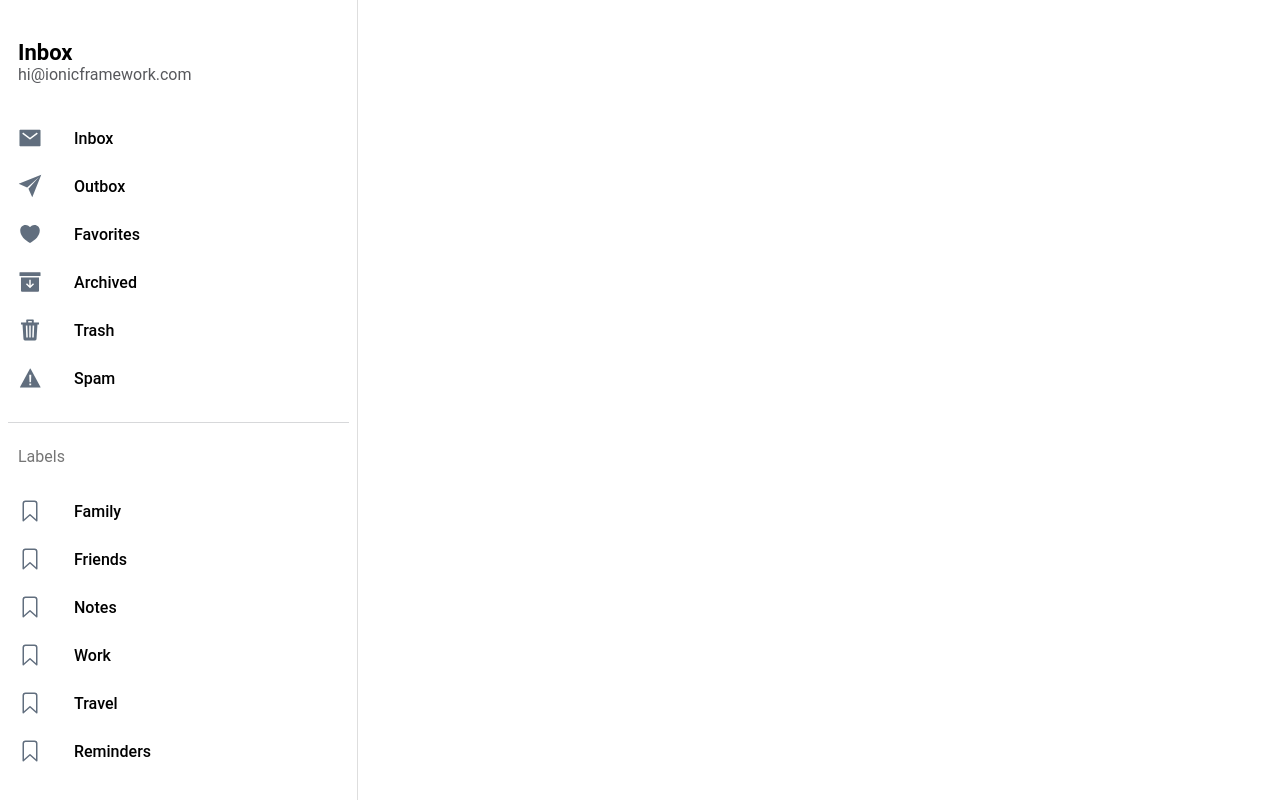
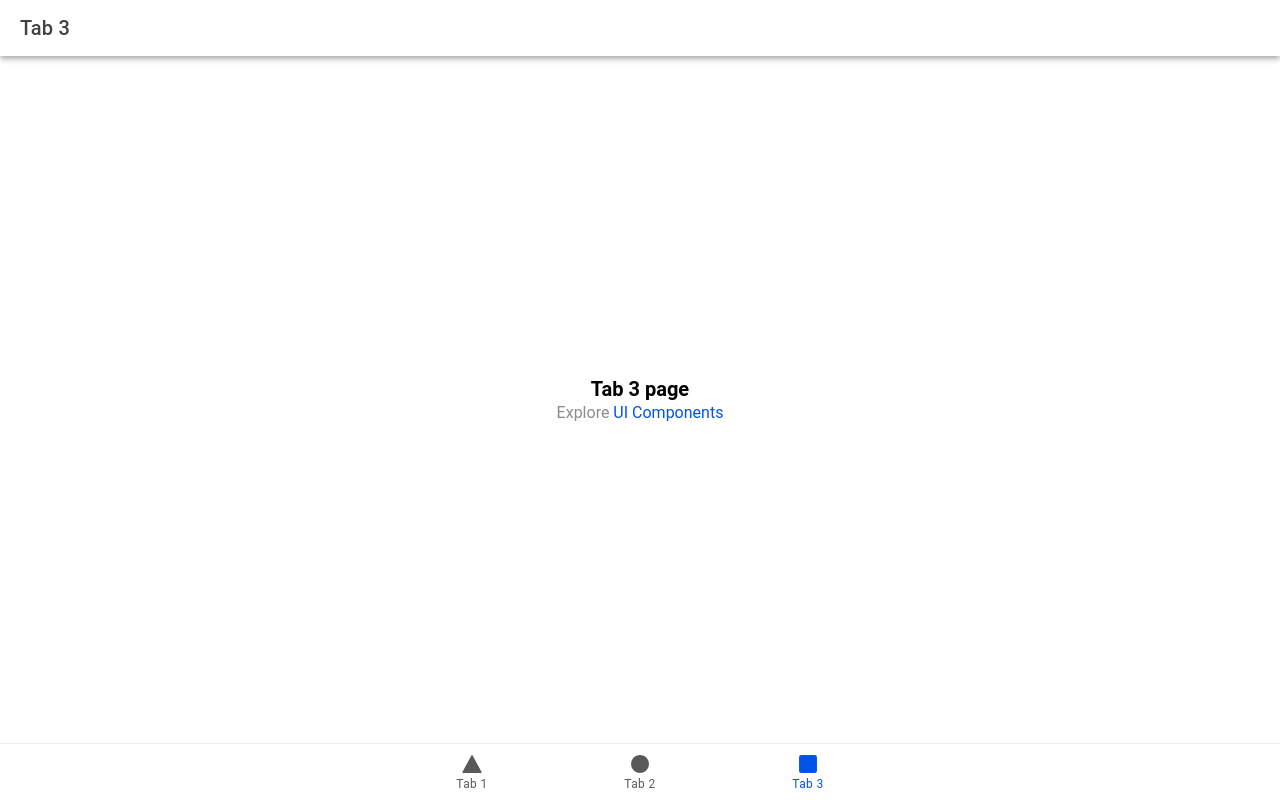
Before and after one commit to uarkHackathon2025/hackathonApp, a React (Vite) app: page /tab3 in a window 1280 px wide. Built offline with nearby package versions, Linux system fonts and the light colour scheme.

Commit message:
init app

```diff
--- a/package.json
+++ b/package.json
@@ -12,9 +12,11 @@
     "lint": "eslint"
   },
   "dependencies": {
+    "@capacitor/android": "7.2.0",
     "@capacitor/app": "7.0.1",
     "@capacitor/core": "7.2.0",
     "@capacitor/haptics": "7.0.1",
+    "@capacitor/ios": "7.2.0",
     "@capacitor/keyboard": "7.0.1",
     "@capacitor/status-bar": "7.0.1",
     "@ionic/react": "^8.5.0",
--- a/src/App.tsx
+++ b/src/App.tsx
@@ -1,21 +1,29 @@
-import React from 'react';
+import { Redirect, Route } from 'react-router-dom';
 import {
   IonApp,
+  IonIcon,
+  IonLabel,
   IonRouterOutlet,
-  IonSplitPane,
-  setupIonicReact,
+  IonTabBar,
+  IonTabButton,
+  IonTabs,
+  setupIonicReact
 } from '@ionic/react';
 import { IonReactRouter } from '@ionic/react-router';
-import { Redirect, Route, useLocation } from 'react-router-dom';
-import Menu from './components/Menu';
-import Page from './pages/Page';
-import AuthPage from './pages/AuthPage';
+import { ellipse, square, triangle } from 'ionicons/icons';
+import Tab1 from './pages/Tab1';
+import Tab2 from './pages/Tab2';
+import Tab3 from './pages/Tab3';
 
-/* Ionic core & utility CSS */
+/* Core CSS required for Ionic components to work properly */
 import '@ionic/react/css/core.css';
+
+/* Basic CSS for apps built with Ionic */
 import '@ionic/react/css/normalize.css';
 import '@ionic/react/css/structure.css';
 import '@ionic/react/css/typography.css';
+
+/* Optional CSS utils that can be commented out */
 import '@ionic/react/css/padding.css';
 import '@ionic/react/css/float-elements.css';
 import '@ionic/react/css/text-alignment.css';
@@ -23,42 +31,57 @@
 import '@ionic/react/css/flex-utils.css';
 import '@ionic/react/css/display.css';
 
+/**
+ * Ionic Dark Mode
+ * -----------------------------------------------------
+ * For more info, please see:
+ * https://ionicframework.com/docs/theming/dark-mode
+ */
+
+/* import '@ionic/react/css/palettes/dark.always.css'; */
+/* import '@ionic/react/css/palettes/dark.class.css'; */
+import '@ionic/react/css/palettes/dark.system.css';
+
 /* Theme variables */
 import './theme/variables.css';
 
 setupIonicReact();
 
-const MainApp: React.FC = () => {
-  const location = useLocation();
-  const isAuthPage = location.pathname === '/auth';
-
-  return (
-    <IonSplitPane contentId="main">
-      {!isAuthPage && <Menu />}
-
-      <IonRouterOutlet id="main">
-        <Route path="/" exact>
-          <Redirect to="/auth" />
+const App: React.FC = () => (
+  <IonApp>
+    <IonReactRouter>
+      <IonTabs>
+        <IonRouterOutlet>
+          <Route exact path="/tab1">
+            <Tab1 />
           </Route>
-        <Route path="/auth" exact>
-          <AuthPage />
+          <Route exact path="/tab2">
+            <Tab2 />
           </Route>
-        <Route path="/folder/:name" exact>
-          <Page />
+          <Route path="/tab3">
+            <Tab3 />
+          </Route>
+          <Route exact path="/">
+            <Redirect to="/tab1" />
           </Route>
         </IonRouterOutlet>
-    </IonSplitPane>
-  );
-};
-
-const App: React.FC = () => {
-  return (
-    <IonApp>
-      <IonReactRouter>
-        <MainApp />
+        <IonTabBar slot="bottom">
+          <IonTabButton tab="tab1" href="/tab1">
+            <IonIcon aria-hidden="true" icon={triangle} />
+            <IonLabel>Tab 1</IonLabel>
+          </IonTabButton>
+          <IonTabButton tab="tab2" href="/tab2">
+            <IonIcon aria-hidden="true" icon={ellipse} />
+            <IonLabel>Tab 2</IonLabel>
+          </IonTabButton>
+          <IonTabButton tab="tab3" href="/tab3">
+            <IonIcon aria-hidden="true" icon={square} />
+            <IonLabel>Tab 3</IonLabel>
+          </IonTabButton>
+        </IonTabBar>
+      </IonTabs>
     </IonReactRouter>
   </IonApp>
 );
-};
 
 export default App;
--- a/src/components/ExploreContainer.css
+++ b/src/components/ExploreContainer.css
@@ -1,4 +1,4 @@
-#container {
+.container {
   text-align: center;
   position: absolute;
   left: 0;
@@ -7,18 +7,18 @@
   transform: translateY(-50%);
 }
 
-#container strong {
+.container strong {
   font-size: 20px;
   line-height: 26px;
 }
 
-#container p {
+.container p {
   font-size: 16px;
   line-height: 22px;
   color: #8c8c8c;
   margin: 0;
 }
 
-#container a {
+.container a {
   text-decoration: none;
 }
--- a/src/components/ExploreContainer.tsx
+++ b/src/components/ExploreContainer.tsx
@@ -6,7 +6,7 @@
 
 const ExploreContainer: React.FC<ContainerProps> = ({ name }) => {
   return (
-    <div id="container">
+    <div className="container">
       <strong>{name}</strong>
       <p>Explore <a target="_blank" rel="noopener noreferrer" href="https://ionicframework.com/docs/components">UI Components</a></p>
     </div>
--- a/src/pages/Page.tsx
+++ /dev/null
@@ -1,33 +0,0 @@
-import { IonButtons, IonContent, IonHeader, IonMenuButton, IonPage, IonTitle, IonToolbar } from '@ionic/react';
-import { useParams } from 'react-router';
-import ExploreContainer from '../components/ExploreContainer';
-import './Page.css';
-
-const Page: React.FC = () => {
-
-  const { name } = useParams<{ name: string; }>();
-
-  return (
-    <IonPage>
-      <IonHeader>
-        <IonToolbar>
-          <IonButtons slot="start">
-            <IonMenuButton />
-          </IonButtons>
-          <IonTitle>{name}</IonTitle>
-        </IonToolbar>
-      </IonHeader>
-
-      <IonContent fullscreen>
-        <IonHeader collapse="condense">
-          <IonToolbar>
-            <IonTitle size="large">{name}</IonTitle>
-          </IonToolbar>
-        </IonHeader>
-        <ExploreContainer name={name} />
-      </IonContent>
-    </IonPage>
-  );
-};
-
-export default Page;
--- /dev/null
+++ b/src/pages/Tab1.tsx
@@ -0,0 +1,25 @@
+import { IonContent, IonHeader, IonPage, IonTitle, IonToolbar } from '@ionic/react';
+import ExploreContainer from '../components/ExploreContainer';
+import './Tab1.css';
+
+const Tab1: React.FC = () => {
+  return (
+    <IonPage>
+      <IonHeader>
+        <IonToolbar>
+          <IonTitle>Tab 1</IonTitle>
+        </IonToolbar>
+      </IonHeader>
+      <IonContent fullscreen>
+        <IonHeader collapse="condense">
+          <IonToolbar>
+            <IonTitle size="large">Tab 1</IonTitle>
+          </IonToolbar>
+        </IonHeader>
+        <ExploreContainer name="Tab 1 page" />
+      </IonContent>
+    </IonPage>
+  );
+};
+
+export default Tab1;
--- /dev/null
+++ b/src/pages/Tab2.tsx
@@ -0,0 +1,25 @@
+import { IonContent, IonHeader, IonPage, IonTitle, IonToolbar } from '@ionic/react';
+import ExploreContainer from '../components/ExploreContainer';
+import './Tab2.css';
+
+const Tab2: React.FC = () => {
+  return (
+    <IonPage>
+      <IonHeader>
+        <IonToolbar>
+          <IonTitle>Tab 2</IonTitle>
+        </IonToolbar>
+      </IonHeader>
+      <IonContent fullscreen>
+        <IonHeader collapse="condense">
+          <IonToolbar>
+            <IonTitle size="large">Tab 2</IonTitle>
+          </IonToolbar>
+        </IonHeader>
+        <ExploreContainer name="Tab 2 page" />
+      </IonContent>
+    </IonPage>
+  );
+};
+
+export default Tab2;
--- /dev/null
+++ b/src/pages/Tab3.tsx
@@ -0,0 +1,25 @@
+import { IonContent, IonHeader, IonPage, IonTitle, IonToolbar } from '@ionic/react';
+import ExploreContainer from '../components/ExploreContainer';
+import './Tab3.css';
+
+const Tab3: React.FC = () => {
+  return (
+    <IonPage>
+      <IonHeader>
+        <IonToolbar>
+          <IonTitle>Tab 3</IonTitle>
+        </IonToolbar>
+      </IonHeader>
+      <IonContent fullscreen>
+        <IonHeader collapse="condense">
+          <IonToolbar>
+            <IonTitle size="large">Tab 3</IonTitle>
+          </IonToolbar>
+        </IonHeader>
+        <ExploreContainer name="Tab 3 page" />
+      </IonContent>
+    </IonPage>
+  );
+};
+
+export default Tab3;
```
Also changed, not shown: src/pages/Page.css (deleted), src/pages/Tab1.css (added), src/pages/Tab2.css (added), src/pages/Tab3.css (added), 67 other files (tests, documents, lock files or other folders). Lines whose indentation alone changed are shown as unchanged.
